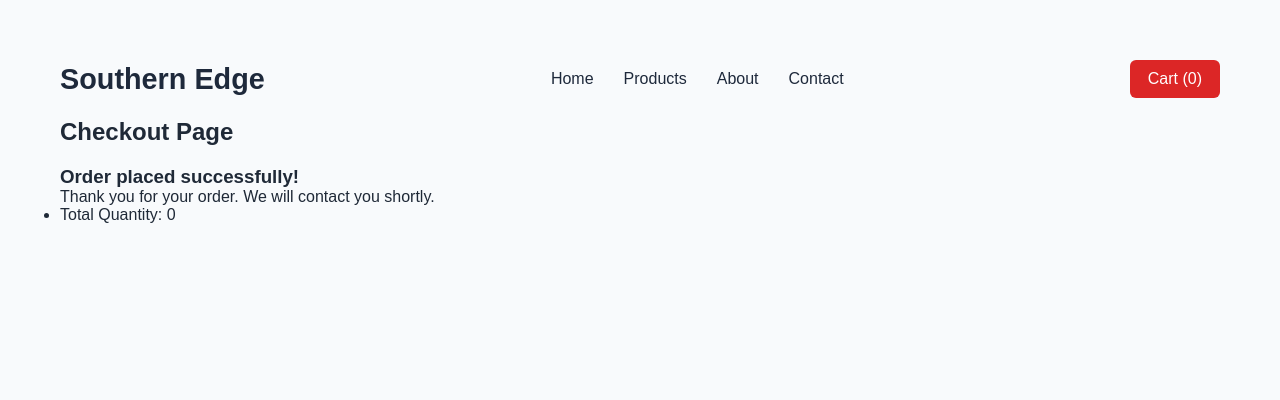
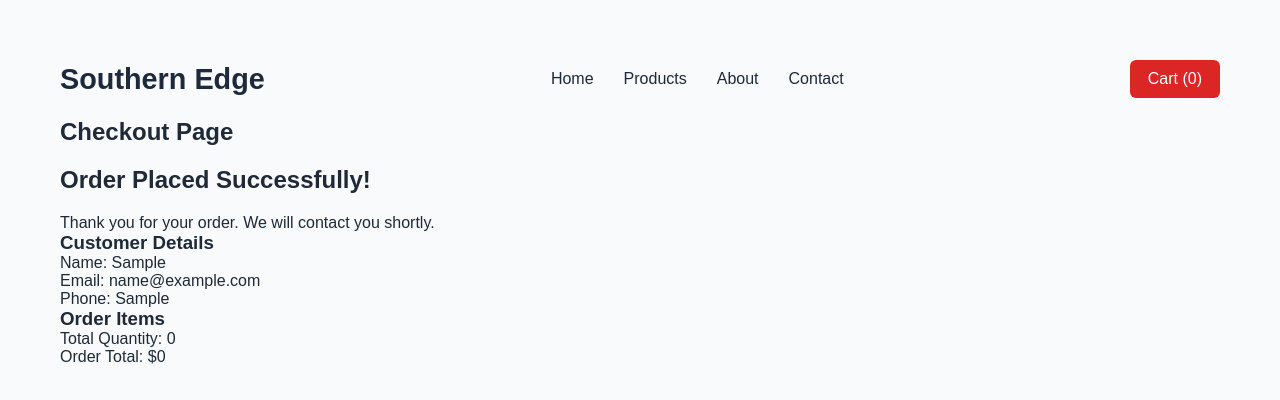
Before and after one commit to kaushikpawar87/southern-edge-store, a React (Vite) app: page /checkout in a window 1280 px wide. Both pictures are taken after typing "Sample", "name@example.com", "Sample", "Sample", "Sample", "Sample" into the empty fields and a click on the button "Place Order". Shown: the top 400 px of the page. Built offline with nearby package versions, Linux system fonts and the light colour scheme.

Commit message:
updated the order submitted message.

```diff
--- a/src/pages/CheckoutPage.jsx
+++ b/src/pages/CheckoutPage.jsx
@@ -4,12 +4,7 @@ import Button from "../components/Button";
 import { useCart } from "../context/hooks/useCart.js";
 
 function CheckoutPage() {
-  const { cartItems, setCartItems } = useCart();
-
-  const orderTotal = cartItems.reduce(
-    (total, item) => total + item.price * item.quantity,
-    0,
-  );
+  const { cartItems, setCartItems, orderTotal } = useCart();
 
   const totalQuantity = cartItems.reduce(
     (total, item) => total + item.quantity,
@@ -84,18 +79,31 @@ function CheckoutPage() {
 
       {orderSubmitted && (
         <div>
-          <h3>Order placed successfully!</h3>
+          <h2>Order Placed Successfully!</h2>
 
           <p>Thank you for your order. We will contact you shortly.</p>
+
+          <h3>Customer Details</h3>
+
+          <p>Name: {confirmedOrder.customer.fullName}</p>
+
+          <p>Email: {confirmedOrder.customer.email}</p>
+
+          <p>Phone: {confirmedOrder.customer.phone}</p>
+
+          <h3>Order Items</h3>
 
           <ul>
             {confirmedOrder.items.map((item) => (
               <li key={item.id}>
-                {item.name} {item.quantity} {item.price}
+                {item.name} x {item.quantity} - ${item.price}
               </li>
             ))}
-            <li>Total Quantity: {confirmedOrder.quantity}</li>
           </ul>
+
+          <p>Total Quantity: {confirmedOrder.quantity}</p>
+
+          <p>Order Total: ${confirmedOrder.total}</p>
         </div>
       )}
 
```
